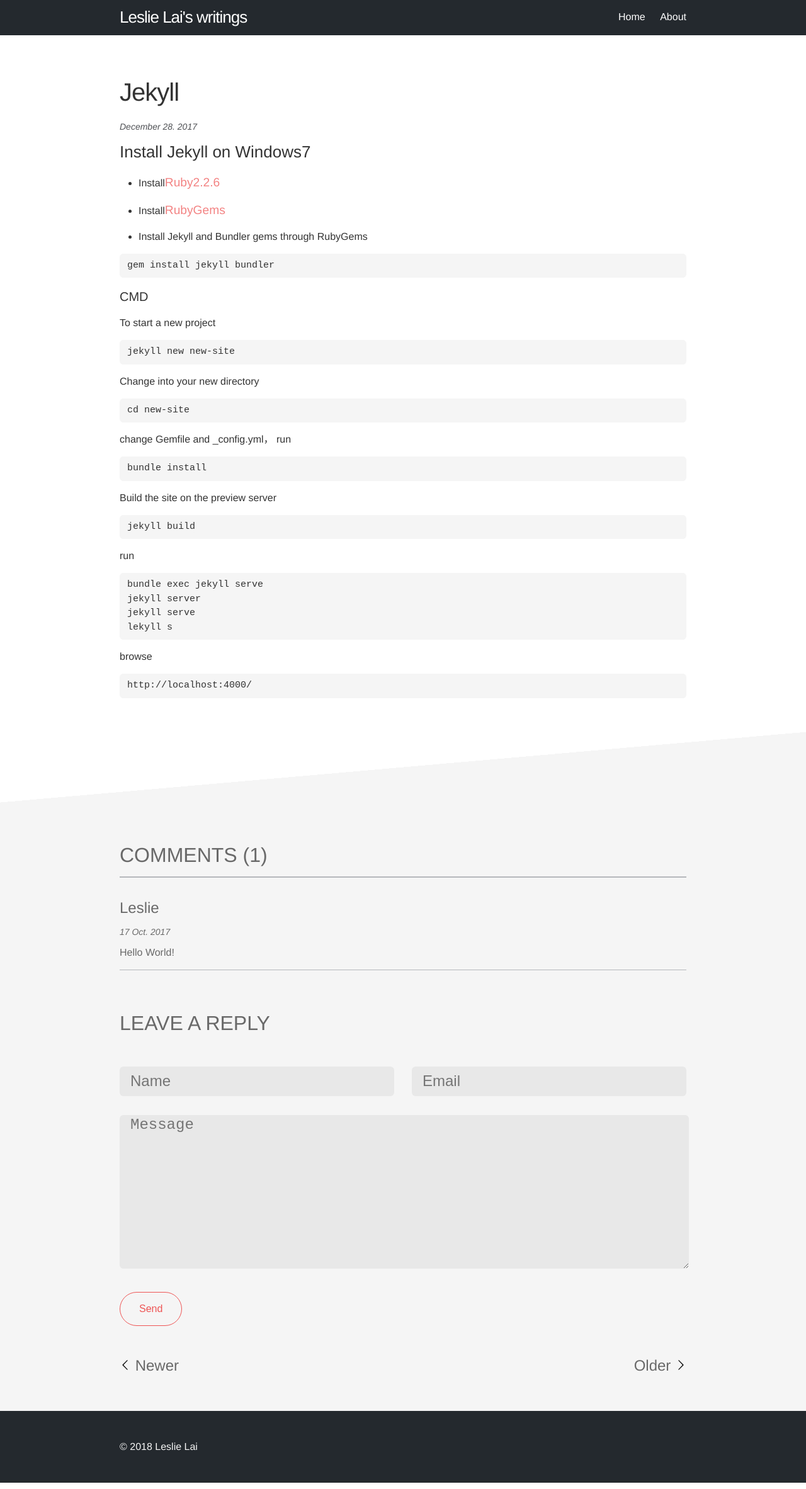
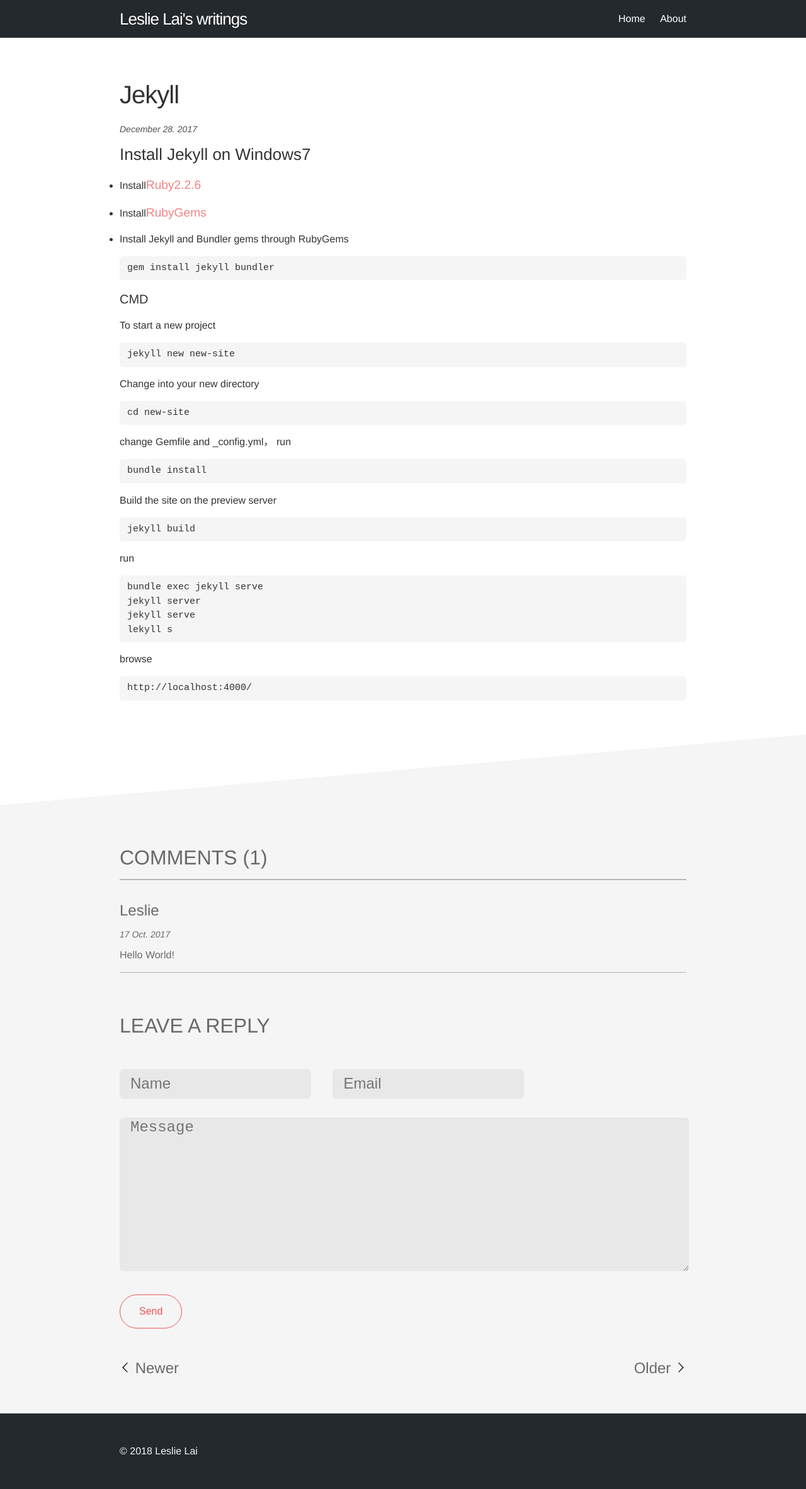
Before and after one commit to lcr/lcr.github.io, a Jekyll site: the page built from _posts/2017-12-28-jekyll.md, in a window 1280 px wide. Shown: the whole page at 63% size. Built offline with Jekyll 4.4.1, drawn with Linux system fonts in a browser that asks for light colours.

Commit message:
change layout

```diff
--- a/_sass/minima.scss
+++ b/_sass/minima.scss
@@ -48,5 +48,7 @@
 @import
 "minima/base",
 "minima/layout",
+"minima/post",
+"minima/comment",
 "minima/about",
 "minima/syntax-highlighting";
--- a/_sass/minima/_base.scss
+++ b/_sass/minima/_base.scss
@@ -50,20 +50,6 @@
 
 figcaption {
   font-size: $small-font-size;
-}
-
-/*
- * Lists
- */
-ul, ol {
-  margin-left: $spacing-unit;
-}
-
-li {
-  > ul,
-  > ol {
-    margin-bottom: 0;
-  }
 }
 
 /*
--- a/_sass/minima/_layout.scss
+++ b/_sass/minima/_layout.scss
@@ -21,7 +21,7 @@
 .site-header {
   // Positioning context for the mobile navigation icon
   position: relative;
-  min-height: $spacing-unit * 1.865;
+  min-height: $spacing-unit * 2;
   background: $blue-color;
   margin-bottom: $spacing-unit * 2;
 }
@@ -31,7 +31,7 @@
   margin-bottom: 0;
   @include relative-font-size(1.625);
   font-weight: 300;
-  line-height: $base-line-height * $base-font-size * 2.25;
+  line-height: $spacing-unit * 2;
   letter-spacing: -1px;
 
   &,
@@ -45,7 +45,7 @@
 
 .site-nav {
   float: right;
-  line-height: $base-line-height * $base-font-size * 2.25;
+  line-height: $spacing-unit * 2;
 
   .nav-trigger {
     display: none;
@@ -236,209 +236,11 @@
 }
 
 /*
- * Posts
- */
-.post-content {
-  .post-title {
-    letter-spacing: -1px;
-  }
-
-  .post-meta {
-    display: block;
-    padding-bottom: $spacing-unit / 3;
-    font-size: $small-font-size;
-    font-style: italic;
-    color: $grey-color;
-  }
-
-  h2 {
-    @include relative-font-size(2);
-
-    @include media-query($on-laptop) {
-      @include relative-font-size(1.75);
-    }
-  }
-
-  h3 {
-    @include relative-font-size(1.625);
-
-    @include media-query($on-laptop) {
-      @include relative-font-size(1.375);
-    }
-  }
-
-  h4 {
-    @include relative-font-size(1.25);
-
-    @include media-query($on-laptop) {
-      @include relative-font-size(1.125);
-    }
-  }
-  a {
-    color: lighten($link-color, 10%);
-    font-size: $base-font-size * 1.2;
-    &:hover {
-      color: $link-color;
-    }
-  }
-}
-
-/*
- * Comments
- */
-.post-blue-bg {
-  padding-top: $spacing-unit * 5;
-  color: darken($gray-color, 55%);
-  background: linear-gradient(175deg, transparent 150px, $gray-color 0);
-}
-
-.comments-size {
-  padding-top: $spacing-unit * 2;
-  border-bottom: 2px solid $grey-color-light;
-  padding-bottom: $spacing-unit / 3;
-}
-
-.comments-name {
-  padding-top: $spacing-unit / 2;
-  font-size: $base-font-size * 1.5;
-}
-
-.comments-date {
-  padding: ($spacing-unit / 3) 0;
-  font-style: italic;
-  font-size: $small-font-size;
-}
-
-.comments-message {
-  border-bottom: 1px solid $grey-color-light;
-}
-
-/*
- * Comment new
- */
-.comment-new-title {
-  padding-top: $spacing-unit * 2;
-}
-
-.comment-new-text {
-  float: left;
-  margin-top: $spacing-unit;
-  border: 0;
-  border-radius: $spacing-unit / 5;
-  width: 48%;
-  height: $spacing-unit * 1.5;
-  font-size: $base-font-size * 1.5;
-  text-indent: $spacing-unit / 2;
-  color: darken($gray-color, 55%);
-  background: darken($gray-color, 5%);
-  @include media-query($on-palm) {
-    float: none;
-    width: 100%;
-  }
-  &:focus {
-    outline: none
-  }
-}
-
-.comment-new-email {
-  float: right;
-  margin-top: $spacing-unit;
-  border: 0;
-  border-radius: $spacing-unit / 5;
-  width: 48%;
-  height: $spacing-unit * 1.5;
-  font-size: $base-font-size * 1.5;
-  text-indent: $spacing-unit / 2;
-  color: darken($gray-color, 55%);
-  background: darken($gray-color, 5%);
-  @include media-query($on-palm) {
-    float: none;
-    width: 100%;
-  }
-  &:focus {
-    outline: none
-  }
-}
-
-.comment-new-message {
-  margin-top: $spacing-unit;
-  border: 0;
-  border-radius: $spacing-unit / 5;
-  width: 100%;
-  height: $spacing-unit * 8;
-  font-size: $base-font-size * 1.5;
-  text-indent: $spacing-unit / 2;
-  color: darken($gray-color, 55%);
-  background: darken($gray-color, 5%);
-  overflow: hidden;
-  &:focus {
-    outline: none
-  }
-}
-
-.comment-new-submit {
-  margin-top: $spacing-unit;
-  border: 0.1rem solid $link-color;
-  border-radius: $spacing-unit;
-  padding: 0 $spacing-unit;
-  height: $spacing-unit * 1.8;
-  font-size: $base-font-size;
-  color: $link-color;
-  background: $gray-color;
-  &:hover {
-    color: $white-color;
-    background: $link-color;
-  }
-  &:focus {
-    outline: none
-  }
-}
-
-/*
- * post-recent
- */
-.post-recent {
-  padding-top: $spacing-unit * 1.5;
-  padding-bottom: $spacing-unit * 3;
-  font-size: $base-font-size * 1.5;
-
-  .post-recent-newer {
-    float: left;
-    color: darken($gray-color, 55%);
-    &:hover {
-      color: $link-color;
-    }
-  }
-
-  .post-recent-older {
-    float: right;
-    color: darken($gray-color, 55%);
-    &:hover {
-      color: $link-color;
-    }
-  }
-
-  svg {
-    width: 18px;
-    height: 18px;
-    color: darken($gray-color, 55%);
-  }
-}
-
-.icon-left-link:hover path {
-  fill: $link-color;
-}
-
-.icon-right-link:hover path {
-  fill: $link-color;
-}
-
-/*
  * Site-footer
  */
 .site-footer {
-  padding-top: $spacing-unit * 1.5;
-  padding-bottom: $spacing-unit * 1.5;
+  height: $spacing-unit * 4;
+  line-height: $spacing-unit * 4;
   color: $gray-color;
   background: $blue-color;
   @include media-query($on-palm) {
--- /dev/null
+++ b/_sass/minima/comment.scss
@@ -0,0 +1,113 @@
+/*
+ * Comments
+ */
+.post-blue-bg {
+  padding-top: $spacing-unit * 5;
+  color: darken($gray-color, 55%);
+  background: linear-gradient(175deg, transparent 150px, $gray-color 0);
+}
+
+.comments-size {
+  padding-top: $spacing-unit * 2;
+  border-bottom: 2px solid $grey-color-light;
+  padding-bottom: $spacing-unit / 3;
+}
+
+.comments-name {
+  padding-top: $spacing-unit / 2;
+  font-size: $base-font-size * 1.5;
+}
+
+.comments-date {
+  padding: ($spacing-unit / 3) 0;
+  font-style: italic;
+  font-size: $small-font-size;
+}
+
+.comments-message {
+  border-bottom: 1px solid $grey-color-light;
+}
+
+/*
+ * Comment new
+ */
+.comment-new-title {
+  padding-top: $spacing-unit * 2;
+}
+
+.comment-new-text {
+  display: inline-block;
+  margin-top: $spacing-unit;
+  border: 0;
+  border-radius: $spacing-unit / 5;
+  width: $spacing-unit * 10;
+  height: $spacing-unit * 1.5;
+  font-size: $base-font-size * 1.5;
+  text-indent: $spacing-unit / 2;
+  color: darken($gray-color, 55%);
+  background: darken($gray-color, 5%);
+  @include media-query($on-palm) {
+    width: calc(100vw - 20px);
+  }
+  &:focus {
+    outline: none
+  }
+}
+
+.comment-new-email {
+  display: inline-block;
+  margin-top: $spacing-unit;
+  margin-left: $spacing-unit;
+  border: 0;
+  border-radius: $spacing-unit / 5;
+  width: $spacing-unit * 10;
+  height: $spacing-unit * 1.5;
+  font-size: $base-font-size * 1.5;
+  text-indent: $spacing-unit / 2;
+  color: darken($gray-color, 55%);
+  background: darken($gray-color, 5%);
+  @include media-query($on-palm) {
+    margin-left: 0;
+    width: calc(100vw - 20px);
+  }
+  &:focus {
+    outline: none
+  }
+}
+
+.comment-new-message {
+  margin-top: $spacing-unit;
+  border: 0;
+  border-radius: $spacing-unit / 5;
+  width: $content-width;
+  height: $spacing-unit * 8;
+  font-size: $base-font-size * 1.5;
+  text-indent: $spacing-unit / 2;
+  color: darken($gray-color, 55%);
+  background: darken($gray-color, 5%);
+  overflow: hidden;
+  @include media-query($on-palm) {
+    width: calc(100vw - 20px);
+  }
+  &:focus {
+    outline: none
+  }
+}
+
+.comment-new-submit {
+  margin-top: $spacing-unit;
+  border: 0.1rem solid $link-color;
+  border-radius: $spacing-unit;
+  padding: 0 $spacing-unit;
+  height: $spacing-unit * 1.8;
+  font-size: $base-font-size;
+  color: $link-color;
+  background: $gray-color;
+  &:hover {
+    color: $white-color;
+    background: $link-color;
+  }
+  &:focus {
+    outline: none
+  }
+}
--- /dev/null
+++ b/_sass/minima/post.scss
@@ -0,0 +1,86 @@
+/*
+ * Post
+ */
+.post-content {
+  .post-title {
+    letter-spacing: -1px;
+  }
+
+  .post-meta {
+    display: block;
+    padding-bottom: $spacing-unit / 3;
+    font-size: $small-font-size;
+    font-style: italic;
+    color: $grey-color;
+  }
+
+  h2 {
+    @include relative-font-size(2);
+
+    @include media-query($on-laptop) {
+      @include relative-font-size(1.75);
+    }
+  }
+
+  h3 {
+    @include relative-font-size(1.625);
+
+    @include media-query($on-laptop) {
+      @include relative-font-size(1.375);
+    }
+  }
+
+  h4 {
+    @include relative-font-size(1.25);
+
+    @include media-query($on-laptop) {
+      @include relative-font-size(1.125);
+    }
+  }
+  a {
+    color: lighten($link-color, 10%);
+    font-size: $base-font-size * 1.2;
+    &:hover {
+      color: $link-color;
+    }
+  }
+}
+
+/*
+ * post-recent
+ */
+.post-recent {
+  padding-top: $spacing-unit * 1.5;
+  padding-bottom: $spacing-unit * 3;
+  font-size: $base-font-size * 1.5;
+
+  .post-recent-newer {
+    float: left;
+    color: darken($gray-color, 55%);
+    &:hover {
+      color: $link-color;
+    }
+  }
+
+  .post-recent-older {
+    float: right;
+    color: darken($gray-color, 55%);
+    &:hover {
+      color: $link-color;
+    }
+  }
+
+  svg {
+    width: 18px;
+    height: 18px;
+    color: darken($gray-color, 55%);
+  }
+}
+
+.icon-left-link:hover path {
+  fill: $link-color;
+}
+
+.icon-right-link:hover path {
+  fill: $link-color;
+}
```
Also changed, not shown: _sass/minima.css (+56 -63 lines), 1 other file.
